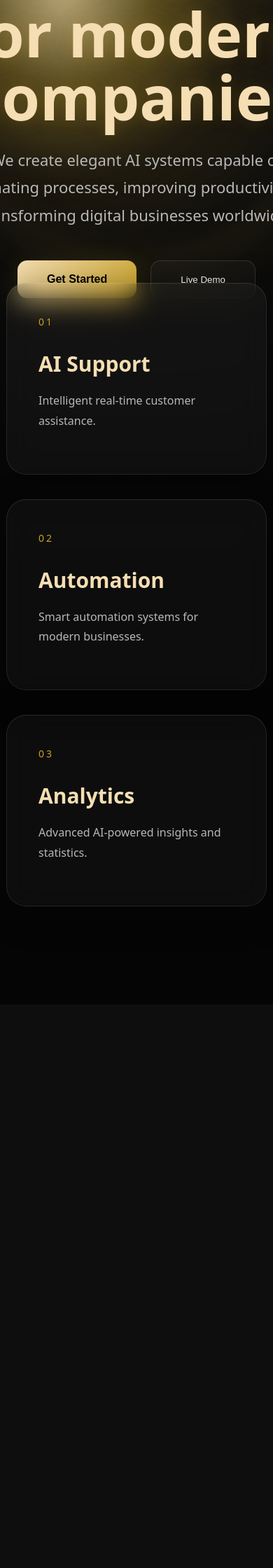
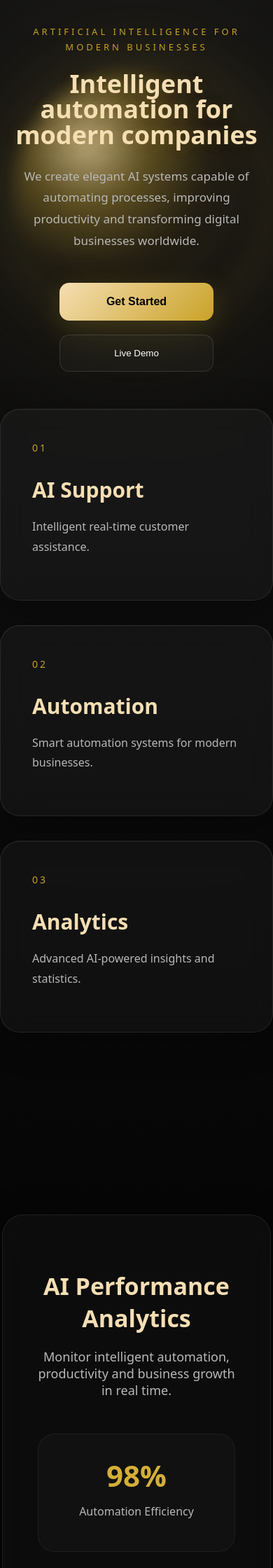
Before and after one commit to provitionalnameia/Prototipo-IA, a Flask app: page / in a window 390 px wide. Shown: the part 320-2560 px from the top of the page at 70% size. Before the commit the page ends 1615 px from the top, so only its background shows below. Run offline with Flask 3, Linux system fonts and the light colour scheme.

Commit message:
Update 1.1.2

```diff
--- a/static/style.css
+++ b/static/style.css
@@ -402,6 +402,29 @@ li:hover{
     box-shadow:
     inset 0px 1px 1px rgba(255,255,255,0.04),
     0px 10px 50px rgba(0,0,0,0.35);
+
+    opacity:0;
+
+    transform:
+    translateY(40px);
+
+    animation:
+    fadeUp 1s ease forwards;
+}
+
+.card:nth-child(1){
+
+    animation-delay:0.2s;
+}
+
+.card:nth-child(2){
+
+    animation-delay:0.4s;
+}
+
+.card:nth-child(3){
+
+    animation-delay:0.6s;
 }
 
 .card:hover{
@@ -443,7 +466,109 @@ li:hover{
     line-height:1.8;
 }
 
-/* FLOATING ORB */
+/* DASHBOARD */
+
+.dashboard{
+
+    padding:120px 20px;
+
+    display:flex;
+
+    justify-content:center;
+}
+
+.dashboard-box{
+
+    width:1200px;
+
+    max-width:100%;
+
+    padding:50px;
+
+    border-radius:30px;
+
+    background:
+    rgba(255,255,255,0.03);
+
+    border:
+    1px solid rgba(255,255,255,0.08);
+
+    backdrop-filter:
+    blur(18px);
+
+    box-shadow:
+    0px 20px 60px rgba(0,0,0,0.35);
+}
+
+.dashboard-title{
+
+    font-size:48px;
+
+    color:#f5deb3;
+
+    margin-bottom:20px;
+
+    text-align:center;
+}
+
+.dashboard-subtitle{
+
+    color:#b8b8b8;
+
+    text-align:center;
+
+    font-size:18px;
+
+    margin-bottom:50px;
+}
+
+/* STATS */
+
+.stats{
+
+    display:flex;
+
+    justify-content:center;
+
+    gap:25px;
+
+    flex-wrap:wrap;
+}
+
+.stat{
+
+    width:220px;
+
+    padding:30px;
+
+    border-radius:24px;
+
+    background:
+    rgba(255,255,255,0.025);
+
+    border:
+    1px solid rgba(255,255,255,0.05);
+
+    text-align:center;
+}
+
+.stat h3{
+
+    color:#d4af37;
+
+    font-size:42px;
+
+    margin:0;
+}
+
+.stat p{
+
+    color:#b8b8b8;
+
+    margin-top:12px;
+}
+
+/* ANIMATIONS */
 
 @keyframes floatOrb{
 
@@ -468,3 +593,112 @@ li:hover{
         scale(1);
     }
 }
+
+@keyframes fadeUp{
+
+    to{
+
+        opacity:1;
+
+        transform:
+        translateY(0);
+    }
+}
+
+/* MOBILE */
+
+@media(max-width:1100px){
+
+    .hero h1{
+
+        font-size:62px;
+    }
+
+    .hero p{
+
+        font-size:18px;
+    }
+}
+
+@media(max-width:800px){
+
+    nav{
+
+        padding:22px 25px;
+
+        flex-direction:column;
+
+        gap:20px;
+    }
+
+    .nav-right{
+
+        flex-direction:column;
+
+        gap:20px;
+    }
+
+    ul{
+
+        gap:20px;
+
+        padding:0;
+
+        flex-wrap:wrap;
+
+        justify-content:center;
+    }
+
+    .hero{
+
+        padding-top:180px;
+    }
+
+    .hero h1{
+
+        font-size:44px;
+    }
+
+    .hero p{
+
+        font-size:17px;
+    }
+
+    .hero-buttons{
+
+        flex-direction:column;
+
+        align-items:center;
+    }
+
+    .gold-btn,
+    .dark-btn{
+
+        width:220px;
+    }
+
+    .orb{
+
+        width:350px;
+
+        height:350px;
+    }
+
+    .dashboard-title{
+
+        font-size:34px;
+    }
+}
+
+@media(max-width:500px){
+
+    .hero h1{
+
+        font-size:36px;
+    }
+
+    .card{
+
+        width:100%;
+    }
+}
--- a/templates/index.html
+++ b/templates/index.html
@@ -73,11 +73,7 @@
 
     <section class="hero">
 
-        <!-- ORB -->
-
         <div class="orb"></div>
-
-        <!-- EXTRA GLOW -->
 
         <div class="hero-glow"></div>
 
@@ -128,8 +124,6 @@
 
     <section class="cards">
 
-        <!-- CARD 1 -->
-
         <a href="/atencion" class="card">
 
             <div class="card-number">
@@ -137,9 +131,7 @@
             </div>
 
             <h3 class="card1">
-
                 AI Support
-
             </h3>
 
             <p class="card1desc">
@@ -151,8 +143,6 @@
 
         </a>
 
-        <!-- CARD 2 -->
-
         <a href="/automatizacion" class="card">
 
             <div class="card-number">
@@ -160,9 +150,7 @@
             </div>
 
             <h3 class="card2">
-
                 Automation
-
             </h3>
 
             <p class="card2desc">
@@ -174,8 +162,6 @@
 
         </a>
 
-        <!-- CARD 3 -->
-
         <a href="/estadisticas" class="card">
 
             <div class="card-number">
@@ -183,9 +169,7 @@
             </div>
 
             <h3 class="card3">
-
                 Analytics
-
             </h3>
 
             <p class="card3desc">
@@ -196,6 +180,81 @@
             </p>
 
         </a>
+
+    </section>
+
+    <!-- DASHBOARD -->
+
+    <section class="dashboard">
+
+        <div class="dashboard-box">
+
+            <h2 class="dashboard-title">
+
+                AI Performance Analytics
+
+            </h2>
+
+            <p class="dashboard-subtitle">
+
+                Monitor intelligent automation,
+                productivity and business growth in real time.
+
+            </p>
+
+            <div class="stats">
+
+                <div class="stat">
+
+                    <h3>
+                        98%
+                    </h3>
+
+                    <p>
+                        Automation Efficiency
+                    </p>
+
+                </div>
+
+                <div class="stat">
+
+                    <h3>
+                        +240%
+                    </h3>
+
+                    <p>
+                        Productivity Growth
+                    </p>
+
+                </div>
+
+                <div class="stat">
+
+                    <h3>
+                        24/7
+                    </h3>
+
+                    <p>
+                        AI Monitoring
+                    </p>
+
+                </div>
+
+                <div class="stat">
+
+                    <h3>
+                        1.2M
+                    </h3>
+
+                    <p>
+                        Processed Requests
+                    </p>
+
+                </div>
+
+            </div>
+
+        </div>
 
     </section>
 
@@ -389,8 +448,6 @@
             const selected =
             lang.dataset.lang;
 
-            /* NAVBAR */
-
             document.querySelector(".logo").innerText =
             translations[selected].logo;
 
@@ -402,8 +459,6 @@
 
             document.querySelector(".contact").innerText =
             translations[selected].contact;
-
-            /* HERO */
 
             document.querySelector(".mini-title").innerText =
             translations[selected].mini;
@@ -419,8 +474,6 @@
 
             document.querySelector(".dark-btn").innerText =
             translations[selected].button2;
-
-            /* CARDS */
 
             document.querySelector(".card1").innerText =
             translations[selected].card1;
```
